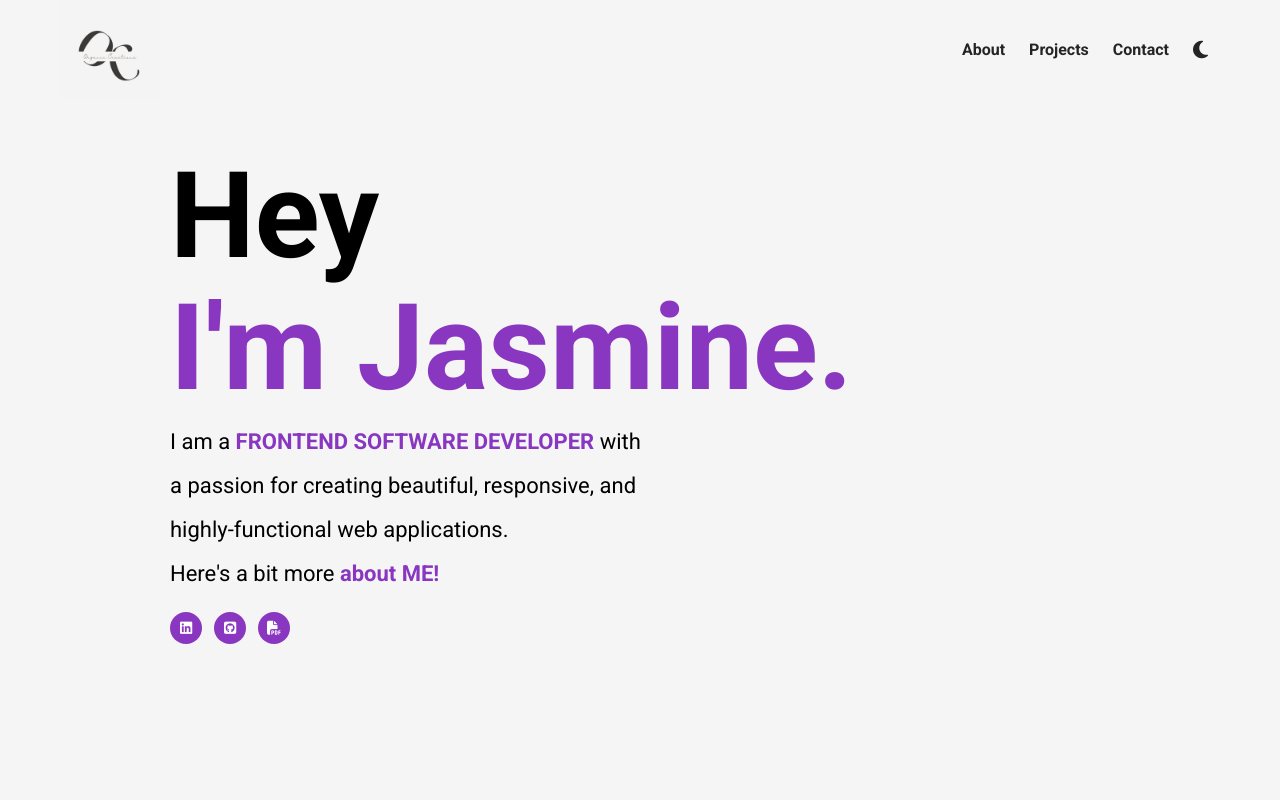
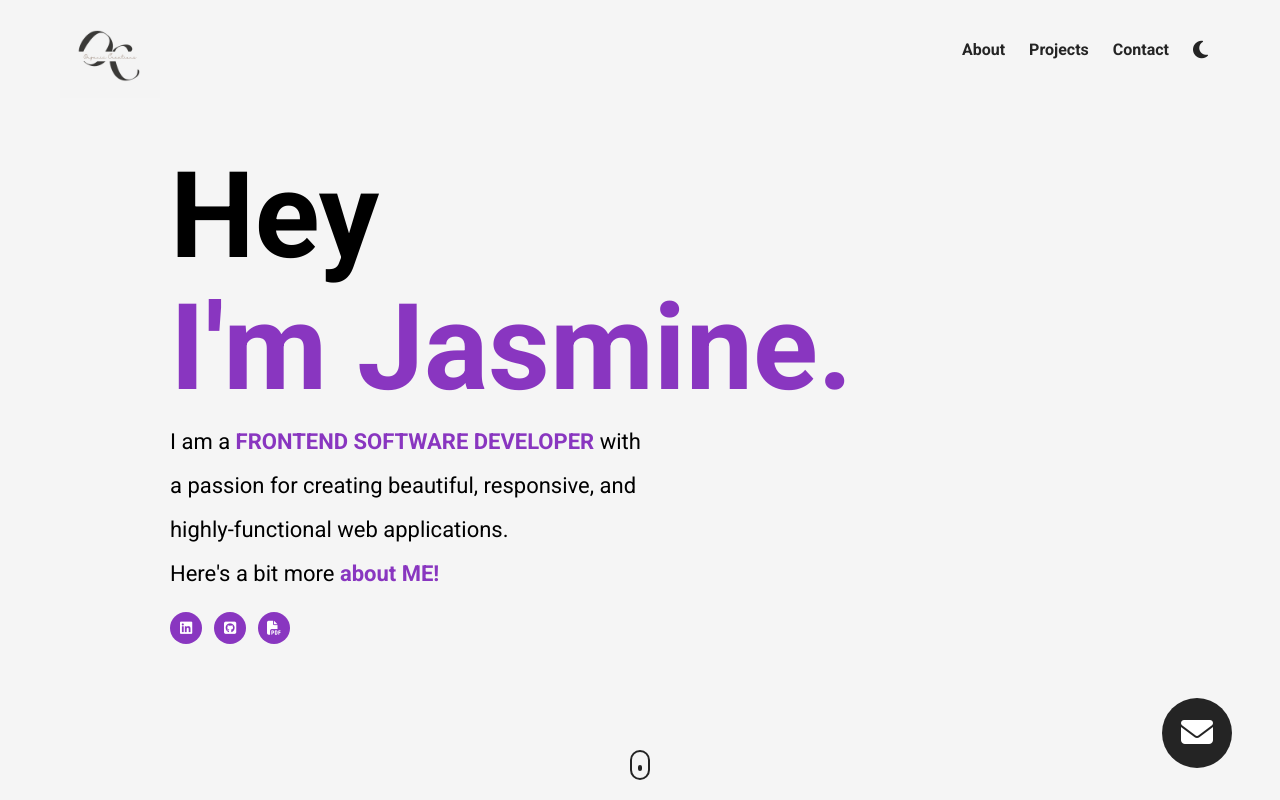
Before and after one commit to JazzieVee/new-e-portfolio, a plain HTML site: page index.html in a window 1280 px wide. Drawn offline with Linux system fonts and the light colour scheme.

Commit message:
nav and landing page complete

```diff
--- a/index.html
+++ b/index.html
@@ -32,7 +32,7 @@
                     link__hover-effect
                     link__hover-effect--black">Contact</a>
                 </li>
-                <li class="nav__link">
+                <li class="nav__link click">
                     <a href="#" class="
                     nav__link--anchor
                     link__hover-effect
@@ -52,18 +52,24 @@
         Here's a bit more <b class="purple">about ME!</b>
     </p>
     <div class="social__list">
-        <a href="" target="_blank" class="social__link click">
+        <a href="https://www.linkedin.com/in/jasmine-wilcox?lipi=urn%3Ali%3Apage%3Ad_flagship3_profile_view_base_contact_details%3B4LjYmG8IQKuT66OUZAQ3wg%3D%3D" target="_blank" class="social__link click">
             <i class="fa-brands fa-linkedin"></i>
         </a>
-        <a href="" target="_blank" class="social__link click">
+        <a href="https://github.com/JazzieVee" target="_blank" class="social__link click">
             <i class="fa-brands fa-square-github"></i>
         </a>
-        <a href="" target="_blank" class="social__link click">
+        <a href="https://1drv.ms/w/c/e86d8e3677765a45/ES4con4zmPpNiPDm6sq-qIkBnUrnry8ZDzSi2iC-ZzlhHw?e=NgXIms" target="_blank" class="social__link click">
             <i class="fa-solid fa-file-pdf"></i>
         </a>
     </div>
 </div>
         </header>
+        <button class="mail__btn click">
+            <i class="fa-solid fa-envelope"></i>
+        </button>
+        <a href="#projects" class="scroll">
+            <div class="scroll__icon click"></div>
+        </a>
     </section>
 </body>
 </html>
--- a/style.css
+++ b/style.css
@@ -19,6 +19,10 @@ p {
 
 a {
     text-decoration: none;
+}
+
+button {
+    cursor: pointer;
 }
 
 section {
@@ -92,6 +96,54 @@ LANDING PAGE
     border-radius: 50%;
 }
 
+.mail__btn {
+    width: 70px;
+    height: 70px;
+    font-size: 32px;
+    border-radius: 50%;
+    border: none;
+    background-color: #242424;
+    color: white;
+    position: absolute;
+    bottom: 32px;
+    right: 48px;
+}
+
+.scroll {
+    position: absolute;
+    bottom: 20px;
+    left: 50%;
+    transform: translateX(-50%);
+}
+
+.scroll__icon {
+    width: 20px;
+    height: 30px;
+    border: 2px solid #242424;
+    border-radius: 24px;
+    display: flex;
+    align-items: center;
+    justify-content: center;
+}
+
+.scroll__icon:after {
+    content: "";
+    width: 4px;
+    height: 6px;
+    background-color: #242424;
+    border-radius: 2px;
+    animation: scroll 1000ms infinite alternate-reverse;
+}
+
+@keyframes scroll {
+    0% {
+        transform: translateY(3px);
+    }
+    100% {
+        transform: translateY(-3px);
+    }
+}
+
 /*
 
 NAVIGATION
```
